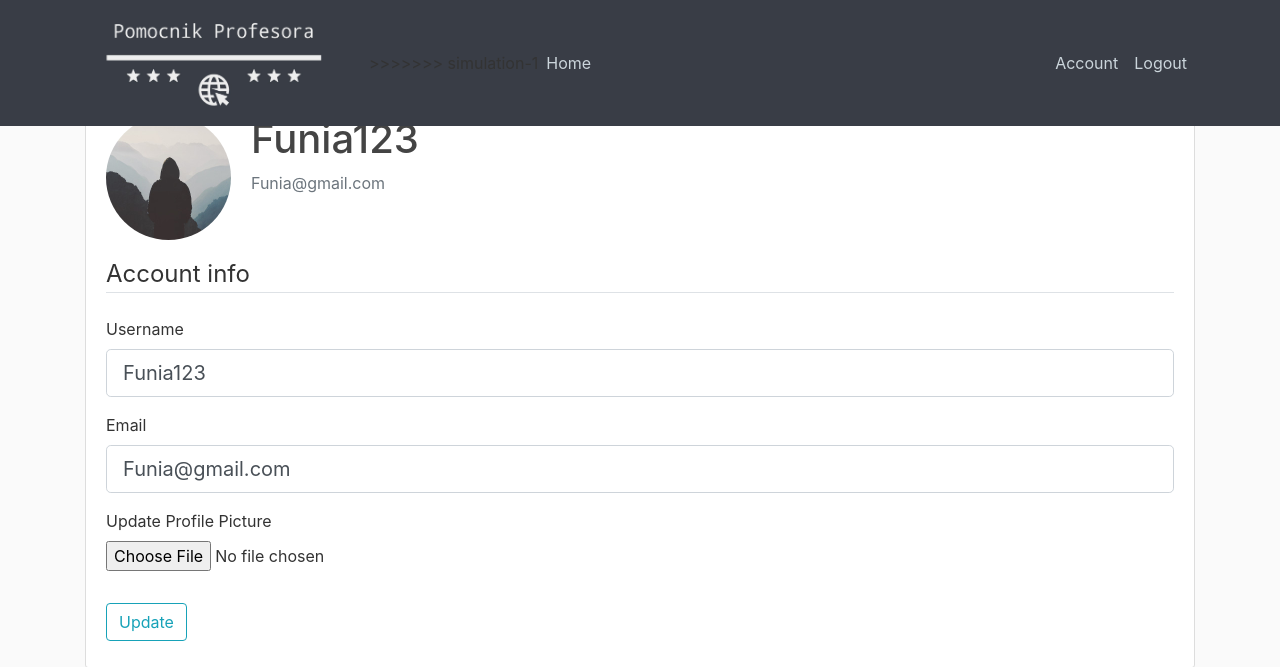
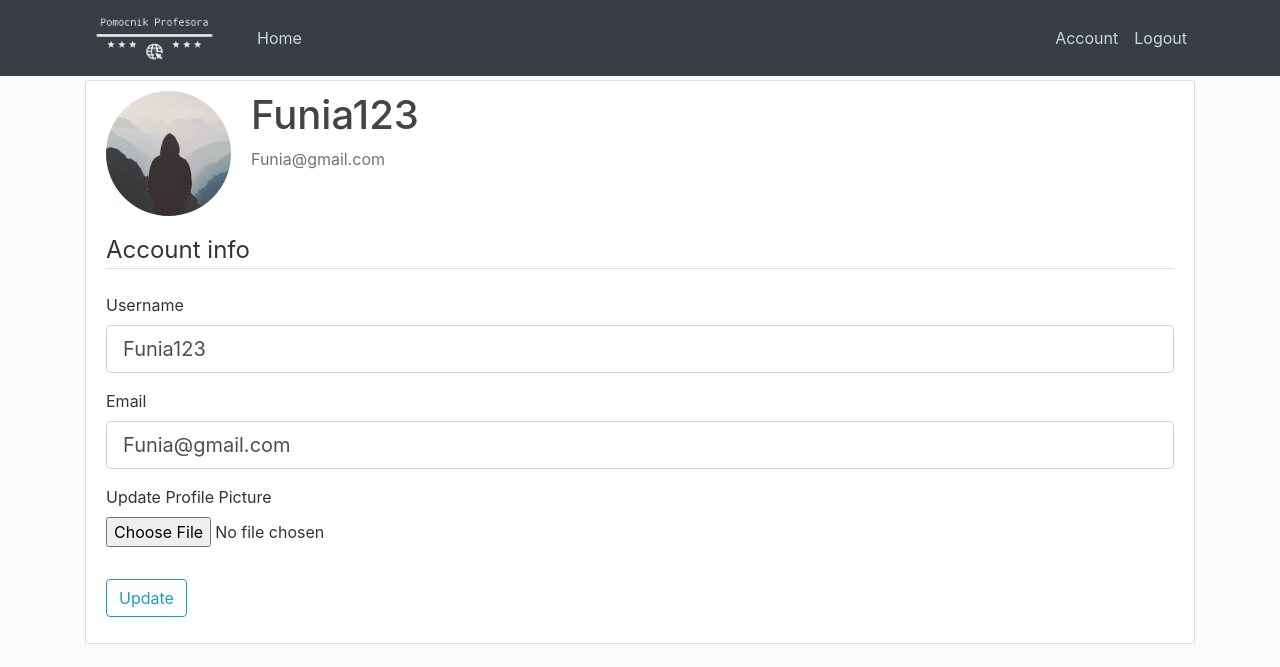
Before and after one commit to atamaniac/LearningApp, a Flask app: page /account in a window 1280 px wide. Shown: the top 667 px of the page. Run offline with Flask 2, Linux system fonts and the light colour scheme; a user stored in the database is signed in; some libraries are stand-ins or nearby versions.

Commit message:
Small logo and Timetable

```diff
--- a/LearningApp/flaskApp/templates/layout.html
+++ b/LearningApp/flaskApp/templates/layout.html
@@ -18,15 +18,9 @@
   </head>
   <body>
     <header class="site-header">
-<<<<<<< HEAD
       <nav class="navbar navbar-expand-md navbar-dark fixed-top" style="background-color: #393d46;">
         <div class="container">
           <a class="navbar-brand mr-4" href="/"><img src="/static/img/profile_pics/logo1.jpg" width="140" height="50"></a>
-=======
-      <nav class="navbar navbar-expand-md navbar-dark fixed-top"style="background-color: #393d46;">
-        <div class="container">
-          <a class="navbar-brand mr-4" href="/"><img src="/static/img/profile_pics/logo1.jpg" width="260" height="100"></a>
->>>>>>> simulation-1
           <button class="navbar-toggler" type="button" data-toggle="collapse" data-target="#navbarToggle" aria-controls="navbarToggle" aria-expanded="false" aria-label="Toggle navigation">
             <span class="navbar-toggler-icon"></span>
           </button>
```
